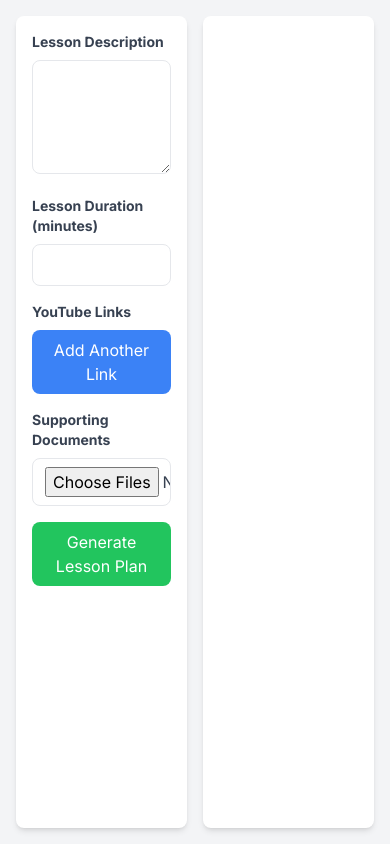
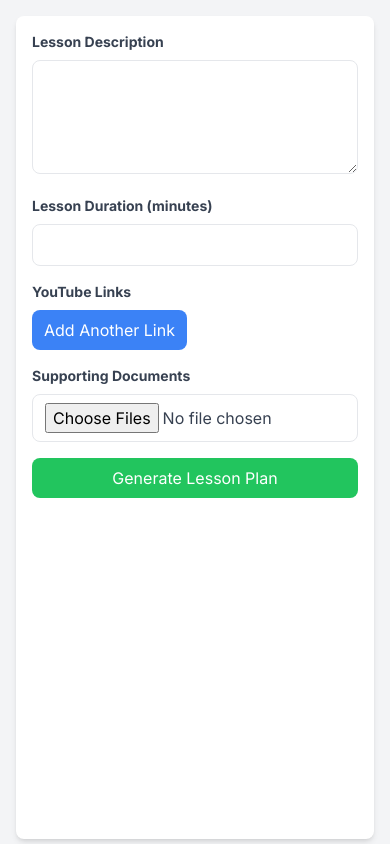
Before and after one commit to WHEREISDAN/lesson-planner, a Next.js app: page / in a window 390 px wide. Shown: the top 844 px of the page. Built offline with nearby package versions, Linux system fonts and the light colour scheme.

Commit message:
Added some resposnive design

```diff
--- a/src/components/LessonForm.tsx
+++ b/src/components/LessonForm.tsx
@@ -82,9 +82,9 @@ const LessonForm = () => {
   }, [lessonPlan]);
 
   return (
-    <div className="flex justify-center items-start space-x-4 p-4 w-screen">
+    <div className="flex flex-col lg:flex-row justify-center items-start space-y-4 lg:space-y-0 lg:space-x-4 p-4 w-screen">
       {/* Form container */}
-      <div className="w-full max-w-lg h-full p-4 bg-white shadow-md rounded-lg">
+      <div className="w-full lg:max-w-lg h-full md:mx-w-3xl sm:max-w-3xl p-4 bg-white shadow-md rounded-lg">
         <form onSubmit={handleSubmit}>
           <div className="mb-4">
             <label className="block text-gray-700 text-sm font-bold mb-2">Lesson Description</label>
```
